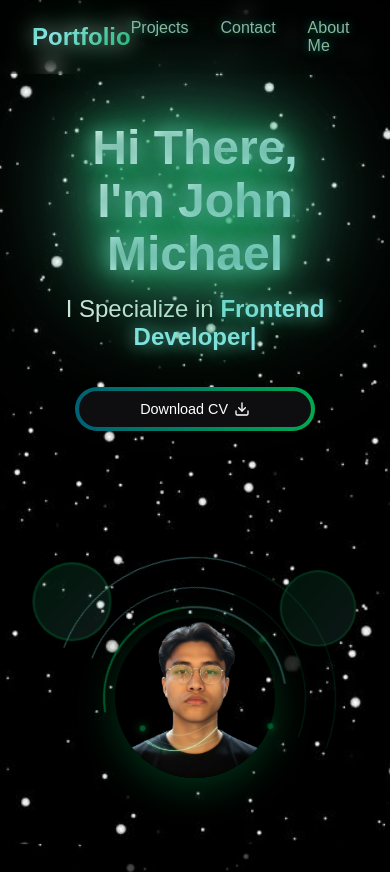
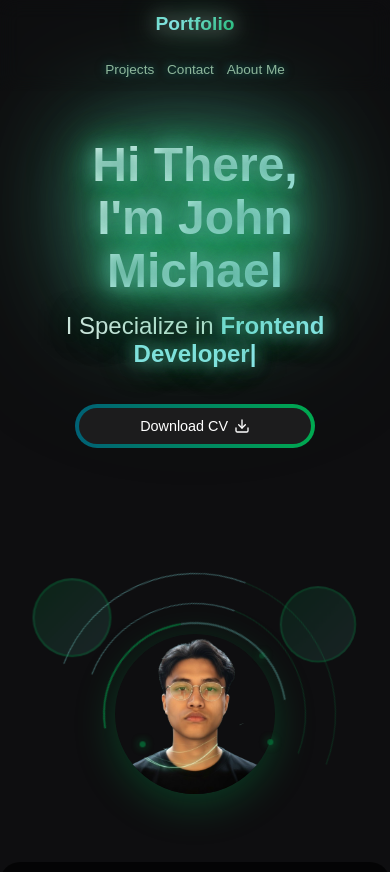
Before and after one commit to emem200320/JohnMicahael-portfolio, a plain HTML site: page index.html in a window 390 px wide. Shown: the top 872 px of the page. Drawn offline with Linux system fonts and the light colour scheme.

Commit message:
initialize changes

```diff
--- a/style.css
+++ b/style.css
@@ -4,9 +4,7 @@
 
 body {
   min-height: 100vh;
-  background: url('assets/images/background.jpg') no-repeat center center fixed;  /* ← Change filename */
-  background-size: cover;
-  background-attachment: fixed;
+  background-color: #0e0e10;
   margin: 0;
   font-family: 'Poppins', Arial, sans-serif;
   color: #d2d2d2;
@@ -200,7 +198,7 @@ body {
 
 .bn31 .bn31span {
   align-items: center;
-  background: #0e0e10;
+  background: #1c1c1d;
   border-radius: 40px;
   display: flex;
   justify-content: center;
@@ -511,7 +509,7 @@ body {
 ======================================== */
 
 .project-showcase {
-  background: linear-gradient(145deg, rgba(11, 43, 38, 0.8), rgba(0, 169, 80, 0.05));
+  background: linear-gradient(145deg, #0e0e10, rgba(0, 169, 80, 0.05));
   border: 1px solid rgba(134, 228, 228, 0.2);
   border-radius: 30px;
   padding: 3em;  /* Changed from 4em */
@@ -1485,7 +1483,7 @@ body {
     height: 18px;
   }
 
-  /* Center the button on mobile */
+
   .hero-content {
     display: flex;
     flex-direction: column;
@@ -1493,7 +1491,6 @@ body {
   }
 }
 
-/* Small Mobile (< 480px) */
 @media (max-width: 480px) {
   .bn31 {
     height: 44px;
@@ -1512,3 +1509,64 @@ body {
     height: 16px;
   }
 }
+
+@media (max-width: 1024px) {
+  .navbar {
+    padding: 1em 1.5em;
+  }
+
+  .navbar-brand {
+    font-size: 1.3em;
+  }
+
+  .navbar-links {
+    gap: 1.5em;
+  }
+
+  .navbar-links li a {
+    font-size: 0.95em;
+  }
+}
+
+@media (max-width: 768px) {
+  .navbar {
+    flex-direction: column;
+    align-items: center;
+    padding: 1em;
+    gap: 1em;
+  }
+
+  .navbar-brand {
+    font-size: 1.4em;
+    margin-bottom: 0.5em;
+  }
+
+  .navbar-links {
+    gap: 1em;
+    flex-wrap: wrap;
+    justify-content: center;
+  }
+
+  .navbar-links li a {
+    font-size: 0.9em;
+  }
+}
+
+@media (max-width: 480px) {
+  .navbar {
+    padding: 0.8em;
+  }
+
+  .navbar-brand {
+    font-size: 1.2em;
+  }
+
+  .navbar-links {
+    gap: 0.8em;
+  }
+
+  .navbar-links li a {
+    font-size: 0.85em;
+    padding-bottom: 3px;
+  }
+}
```
